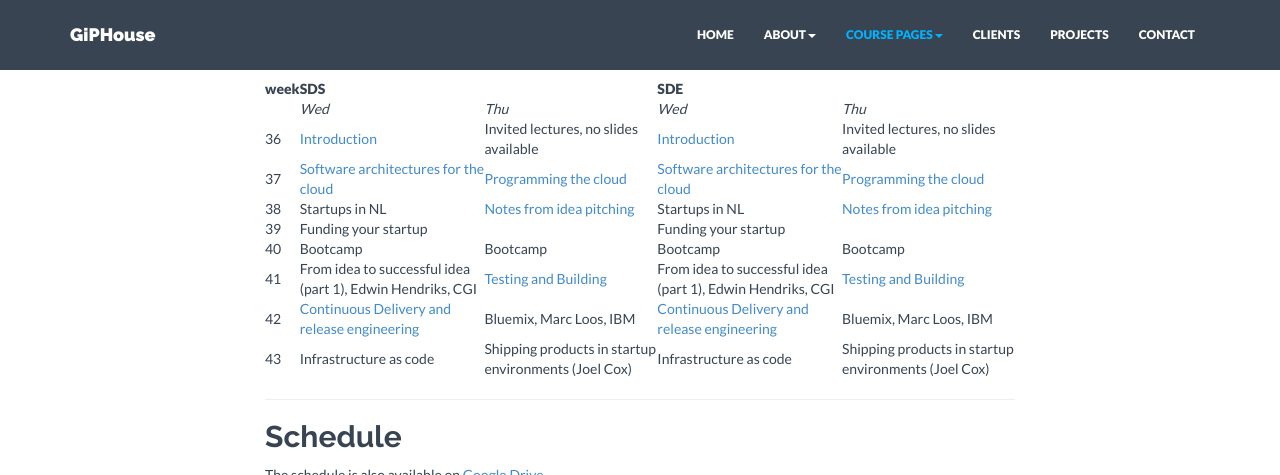
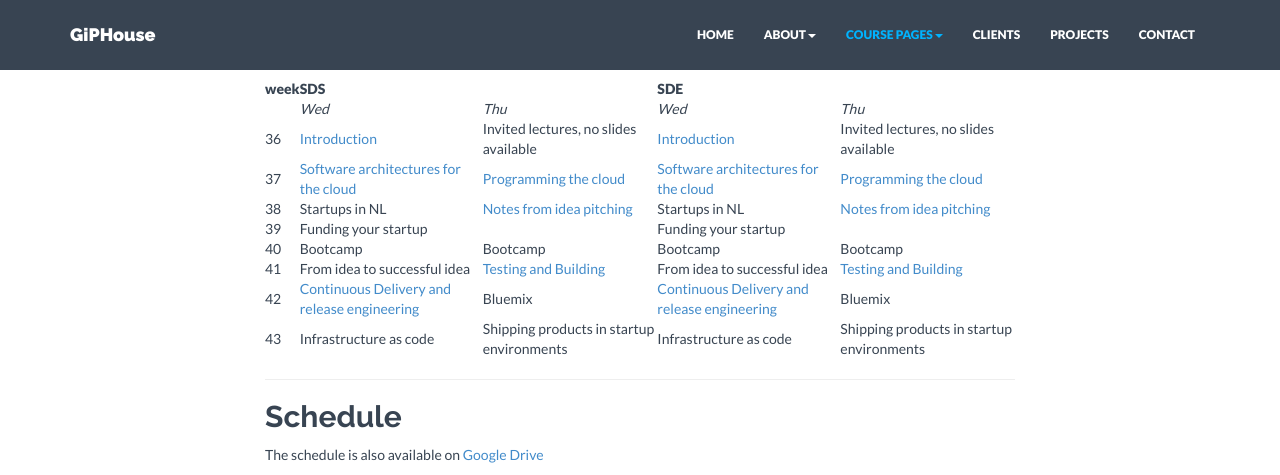
Before and after one commit to tschroter/giphouse.github.io, a Jekyll site: the page built from courses/2015-fall.md, in a window 1280 px wide and 900 px high, scrolled down 661 px, cut to the strip 0-475 px from the top of the window. Built offline with Jekyll 4.4.1, drawn with Linux system fonts in a browser that asks for light colours; nearby versions of some CDN libraries.

Commit message:
Remove presenter names for consistency

```diff
--- a/courses/2015-fall.md
+++ b/courses/2015-fall.md
@@ -45,9 +45,9 @@
 | 38   | Startups in NL | [Notes from idea pitching](https://drive.google.com/open?id=0B6Zf71MLHzExT0Z3LVB4MEZGZE0) |  Startups in NL |[Notes from idea pitching](https://drive.google.com/open?id=0B6Zf71MLHzExT0Z3LVB4MEZGZE0) |
 | 39   | Funding your startup | | Funding your startup | |
 | 40   | Bootcamp | Bootcamp | Bootcamp | Bootcamp |
-| 41   | From idea to successful idea (part 1), Edwin Hendriks, CGI	 | [Testing and Building](https://drive.google.com/open?id=0B6Zf71MLHzExZkEzUjB0Mlc5V0E)	 | From idea to successful idea (part 1), Edwin Hendriks, CGI |  [Testing and Building](https://drive.google.com/open?id=0B6Zf71MLHzExZkEzUjB0Mlc5V0E) |
-| 42   | [Continuous Delivery and release engineering](https://drive.google.com/open?id=0B6Zf71MLHzExSGdGZVVzd0tZTjQ) | Bluemix, Marc Loos, IBM | [Continuous Delivery and release engineering](https://drive.google.com/open?id=0B6Zf71MLHzExSGdGZVVzd0tZTjQ)  | Bluemix, Marc Loos, IBM	 |
-| 43   | Infrastructure as code | Shipping products in startup environments (Joel Cox) | Infrastructure as code | Shipping products in startup environments (Joel Cox) |
+| 41   | From idea to successful idea	 | [Testing and Building](https://drive.google.com/open?id=0B6Zf71MLHzExZkEzUjB0Mlc5V0E)	 | From idea to successful idea|  [Testing and Building](https://drive.google.com/open?id=0B6Zf71MLHzExZkEzUjB0Mlc5V0E) |
+| 42   | [Continuous Delivery and release engineering](https://drive.google.com/open?id=0B6Zf71MLHzExSGdGZVVzd0tZTjQ) | Bluemix  | [Continuous Delivery and release engineering](https://drive.google.com/open?id=0B6Zf71MLHzExSGdGZVVzd0tZTjQ)  | Bluemix |
+| 43   | Infrastructure as code | Shipping products in startup environments | Infrastructure as code | Shipping products in startup environments |
 
 ***
 
```
